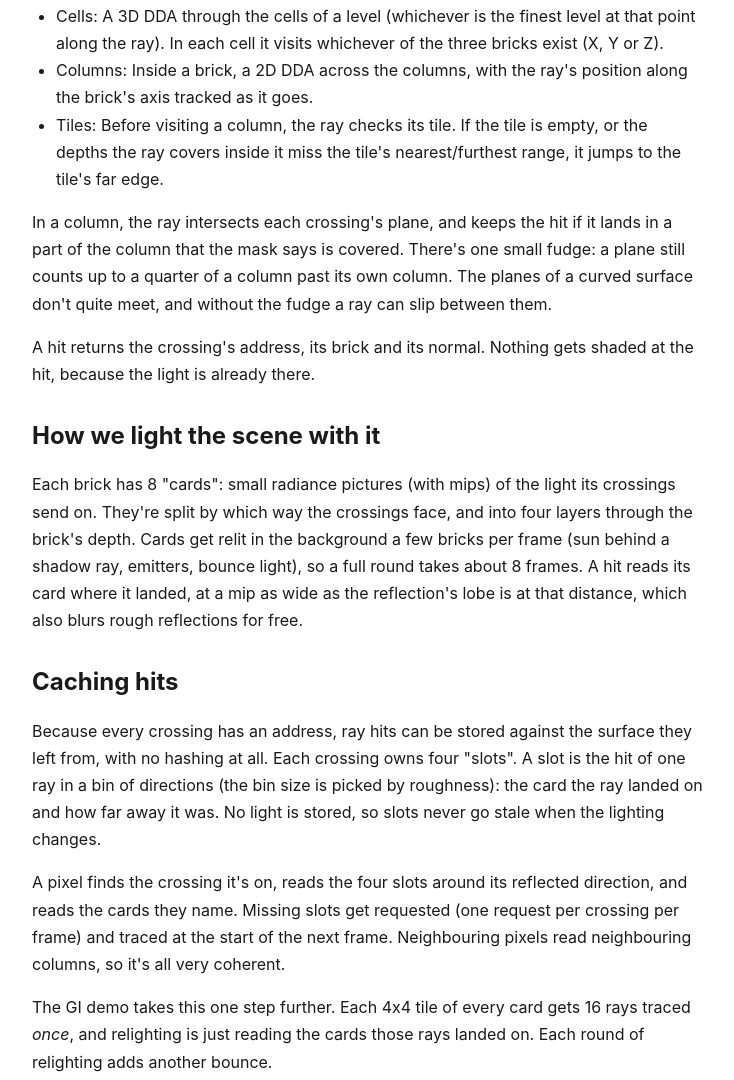
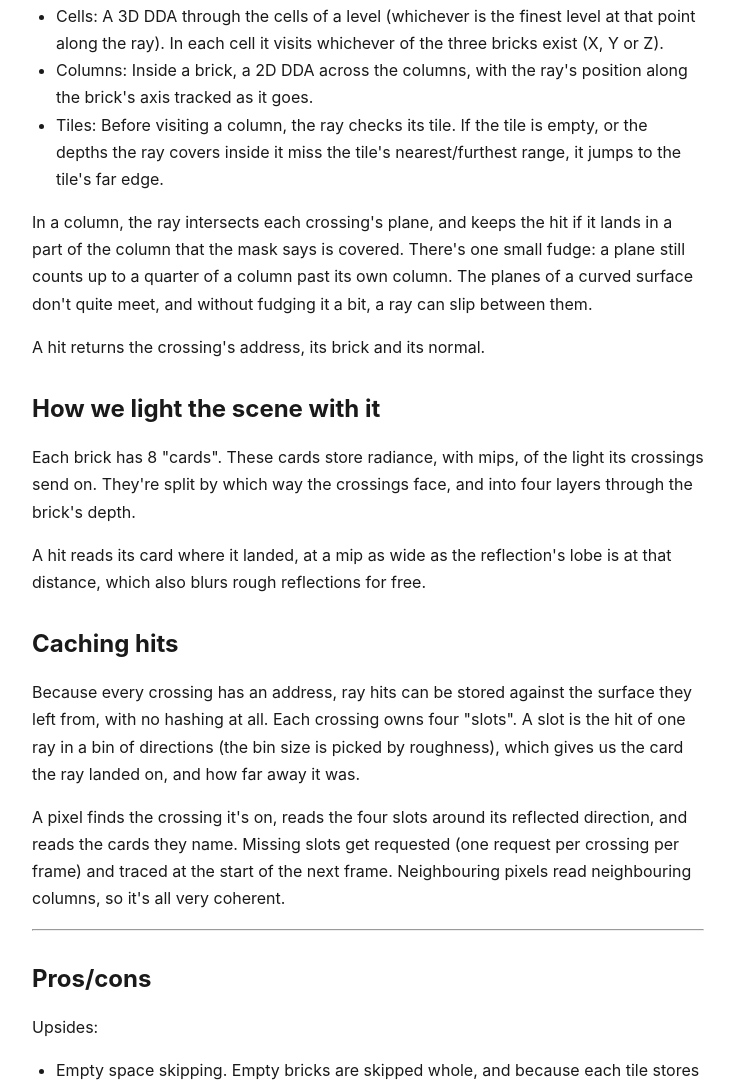
Before and after one commit to ajmd17/blog, a website: page p/bricks-experimental-acceleration-structure.html in a window 1280 px wide. Shown: the part 1946-3026 px from the top of the page, without its empty margins (272-1006 px from the left). Drawn offline with Linux system fonts and the light colour scheme.

Commit message:
Update a bit

```diff
--- a/p/bricks-experimental-acceleration-structure.html
+++ b/p/bricks-experimental-acceleration-structure.html
@@ -296,14 +296,14 @@ So a surface inside one column can be approximated by a single plane (a depth at
 <li>Columns: Inside a brick, a 2D DDA across the columns, with the ray&#39;s position along the brick&#39;s axis tracked as it goes.</li>
 <li>Tiles: Before visiting a column, the ray checks its tile. If the tile is empty, or the depths the ray covers inside it miss the tile&#39;s nearest/furthest range, it jumps to the tile&#39;s far edge.</li>
 </ul>
-<p>In a column, the ray intersects each crossing&#39;s plane, and keeps the hit if it lands in a part of the column that the mask says is covered. There&#39;s one small fudge: a plane still counts up to a quarter of a column past its own column. The planes of a curved surface don&#39;t quite meet, and without the fudge a ray can slip between them.</p>
-<p>A hit returns the crossing&#39;s address, its brick and its normal. Nothing gets shaded at the hit, because the light is already there.</p>
+<p>In a column, the ray intersects each crossing&#39;s plane, and keeps the hit if it lands in a part of the column that the mask says is covered. There&#39;s one small fudge: a plane still counts up to a quarter of a column past its own column. The planes of a curved surface don&#39;t quite meet, and without fudging it a bit, a ray can slip between them.</p>
+<p>A hit returns the crossing&#39;s address, its brick and its normal.</p>
 <h2 id="how-we-light-the-scene-with-it">How we light the scene with it</h2>
-<p>Each brick has 8 &quot;cards&quot;: small radiance pictures (with mips) of the light its crossings send on. They&#39;re split by which way the crossings face, and into four layers through the brick&#39;s depth. Cards get relit in the background a few bricks per frame (sun behind a shadow ray, emitters, bounce light), so a full round takes about 8 frames. A hit reads its card where it landed, at a mip as wide as the reflection&#39;s lobe is at that distance, which also blurs rough reflections for free.</p>
+<p>Each brick has 8 &quot;cards&quot;. These cards store radiance, with mips, of the light its crossings send on. They&#39;re split by which way the crossings face, and into four layers through the brick&#39;s depth.</p>
+<p>A hit reads its card where it landed, at a mip as wide as the reflection&#39;s lobe is at that distance, which also blurs rough reflections for free.</p>
 <h2 id="caching-hits">Caching hits</h2>
-<p>Because every crossing has an address, ray hits can be stored against the surface they left from, with no hashing at all. Each crossing owns four &quot;slots&quot;. A slot is the hit of one ray in a bin of directions (the bin size is picked by roughness): the card the ray landed on and how far away it was. No light is stored, so slots never go stale when the lighting changes.</p>
+<p>Because every crossing has an address, ray hits can be stored against the surface they left from, with no hashing at all. Each crossing owns four &quot;slots&quot;. A slot is the hit of one ray in a bin of directions (the bin size is picked by roughness), which gives us the card the ray landed on, and how far away it was.</p>
 <p>A pixel finds the crossing it&#39;s on, reads the four slots around its reflected direction, and reads the cards they name. Missing slots get requested (one request per crossing per frame) and traced at the start of the next frame. Neighbouring pixels read neighbouring columns, so it&#39;s all very coherent.</p>
-<p>The GI demo takes this one step further. Each 4x4 tile of every card gets 16 rays traced <em>once</em>, and relighting is just reading the cards those rays landed on. Each round of relighting adds another bounce.</p>
 <hr>
 <h2 id="proscons">Pros/cons</h2>
 <p>Upsides:</p>
```
Also changed, not shown: articles/Bricks-Experimental-Acceleration-Structure.md (+6 -6 lines).
